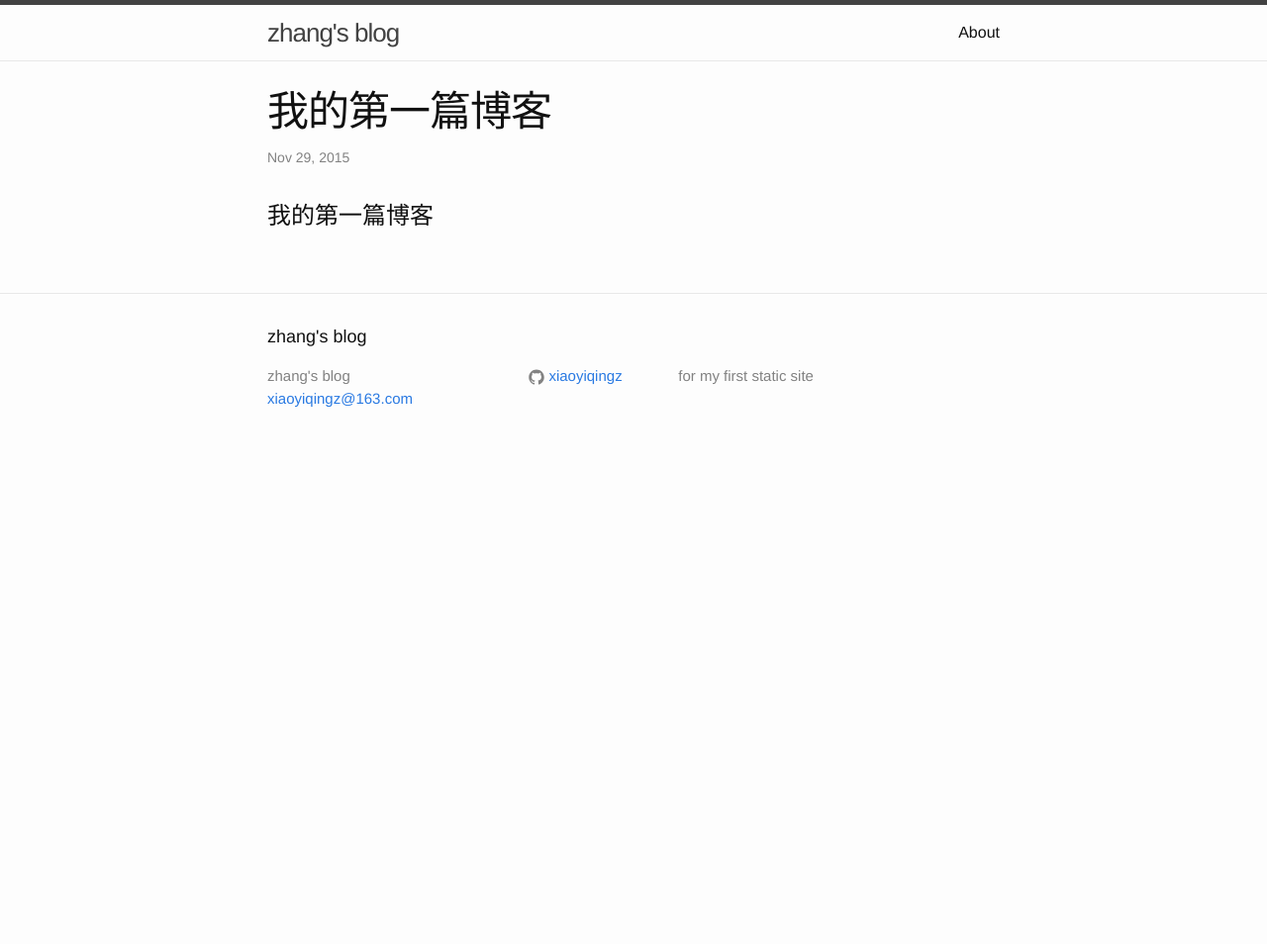
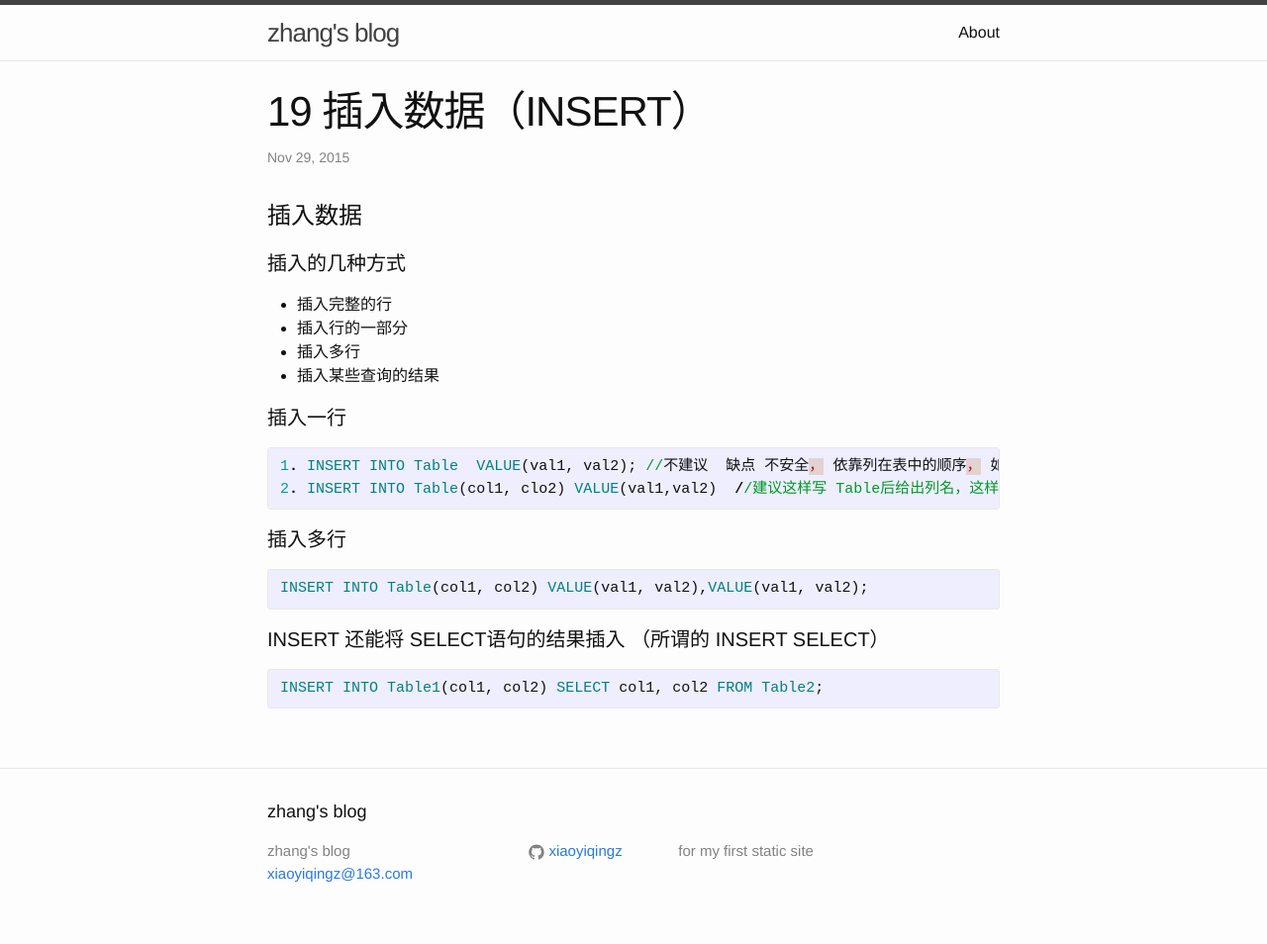
Before and after one commit to xiaoyiqingz/zblog, a Jekyll site: the page built from _posts/2015-11-29-my-first-blog.md, in a window 1280 px wide. Shown: the whole page at 99% size. Built offline with Jekyll 4.4.1, drawn with Linux system fonts in a browser that asks for light colours; before the commit the page ends 900 px from its top, so only the background shows below that.

Commit message:
add file: database insert

```diff
--- a/_posts/2015-11-29-my-first-blog.md
+++ b/_posts/2015-11-29-my-first-blog.md
@@ -1,7 +1,29 @@
 ---
 layout: post
-title: "我的第一篇博客"
+title: "19 插入数据（INSERT）"
 date: 2015-11-29
-categories:
+categories: database DML
 ---
-#我的第一篇博客
+# 插入数据
+
+#### 插入的几种方式
+* 插入完整的行
+* 插入行的一部分
+* 插入多行
+* 插入某些查询的结果
+
+#### 插入一行
+{% highlight ruby %}
+1. INSERT INTO Table  VALUE(val1, val2); //不建议  缺点 不安全， 依靠列在表中的顺序， 如果 表的列顺序发生变化 很有可能出问题
+2. INSERT INTO Table(col1, clo2) VALUE(val1,val2)  //建议这样写 Table后给出列名，这样比较安全，省略col可以只插入一部分
+{% endhighlight %}
+
+#### 插入多行
+{% highlight ruby %}
+INSERT INTO Table(col1, col2) VALUE(val1, val2),VALUE(val1, val2);
+{% endhighlight %}
+
+#### INSERT 还能将 SELECT语句的结果插入  （所谓的 INSERT SELECT）
+{% highlight ruby %}
+INSERT INTO Table1(col1, col2) SELECT col1, col2 FROM Table2;
+{% endhighlight %}
```
